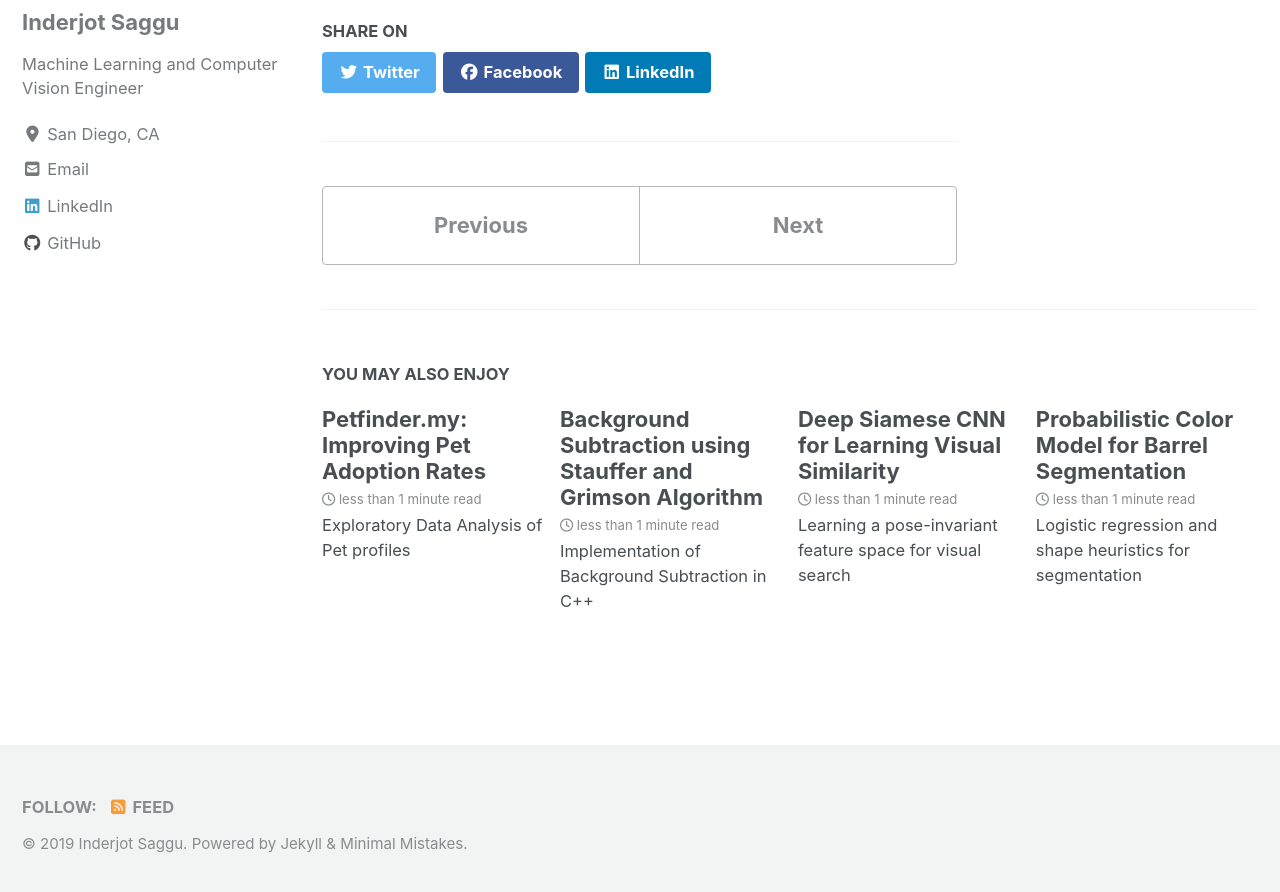
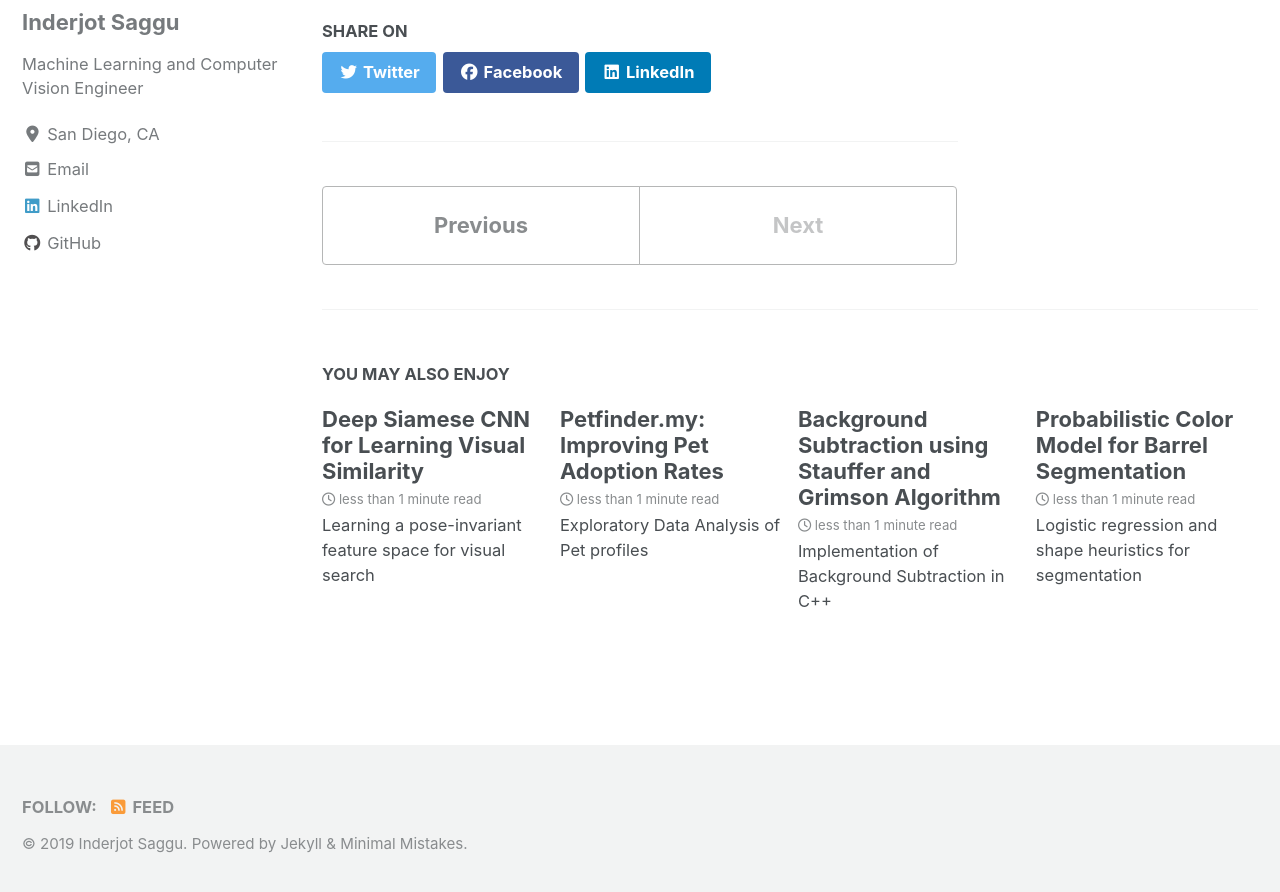
Before and after one commit to ijssaggu/ijssaggu.github.io, a Jekyll site: the page built from _posts/2019-10-03-mitek.md, in a window 1280 px wide and 900 px high, scrolled down 3050 px. Shown: the top 892 px of the window. Built offline with Jekyll 4.4.1, drawn with Linux system fonts in a browser that asks for light colours; cached includes are drawn as plain includes; nearby versions of some CDN libraries; some of the changed text lies outside the part shown.

Commit message:
project order

```diff
--- a/_posts/2019-10-01-mitek.md
+++ b/_posts/2019-10-03-mitek.md
@@ -10,7 +10,7 @@ mathjax: "true"
 [Poster](/files/mitek-poster.pdf), [Slides](/files/mitek-slides.pdf)
 
 I spent Summer 2019 at [Mitek Systems Inc.](https://www.miteksystems.com/) working with the document tooling team to improve document onboarding process and increase efficiency of modellers. The main projects that worked on were:
-* Segmentation and Four-corner detection of ID-documents
+* Segmentation and four-corner detection of ID-documents
 * Improved Image-Matcher Tool
 
 ## Segmentation and four-corner detection of ID-documents
```
Also changed, not shown: _posts/2019-10-02-deep-similarity.md (renamed from _posts/2019-10-01-deep-similarity.md).
